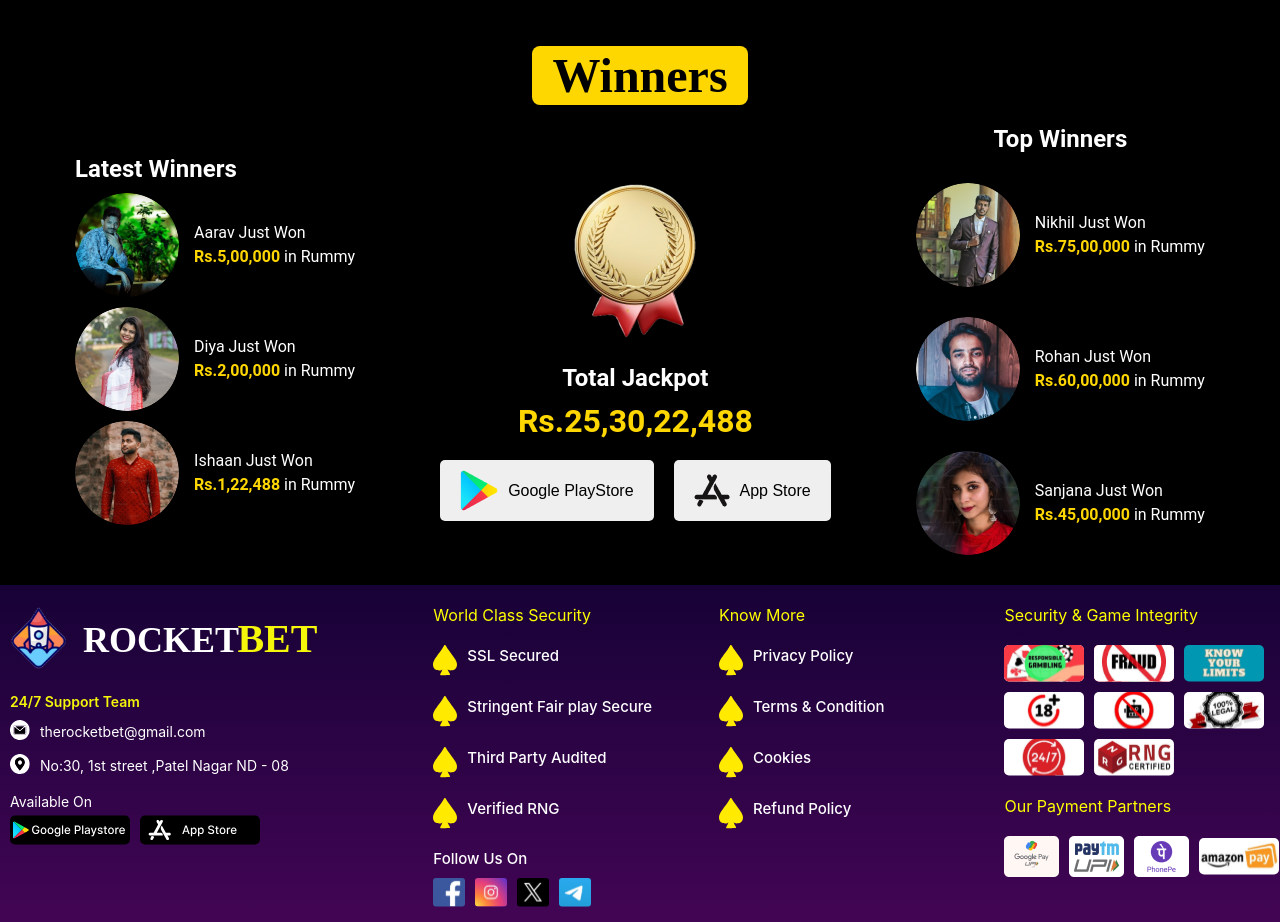
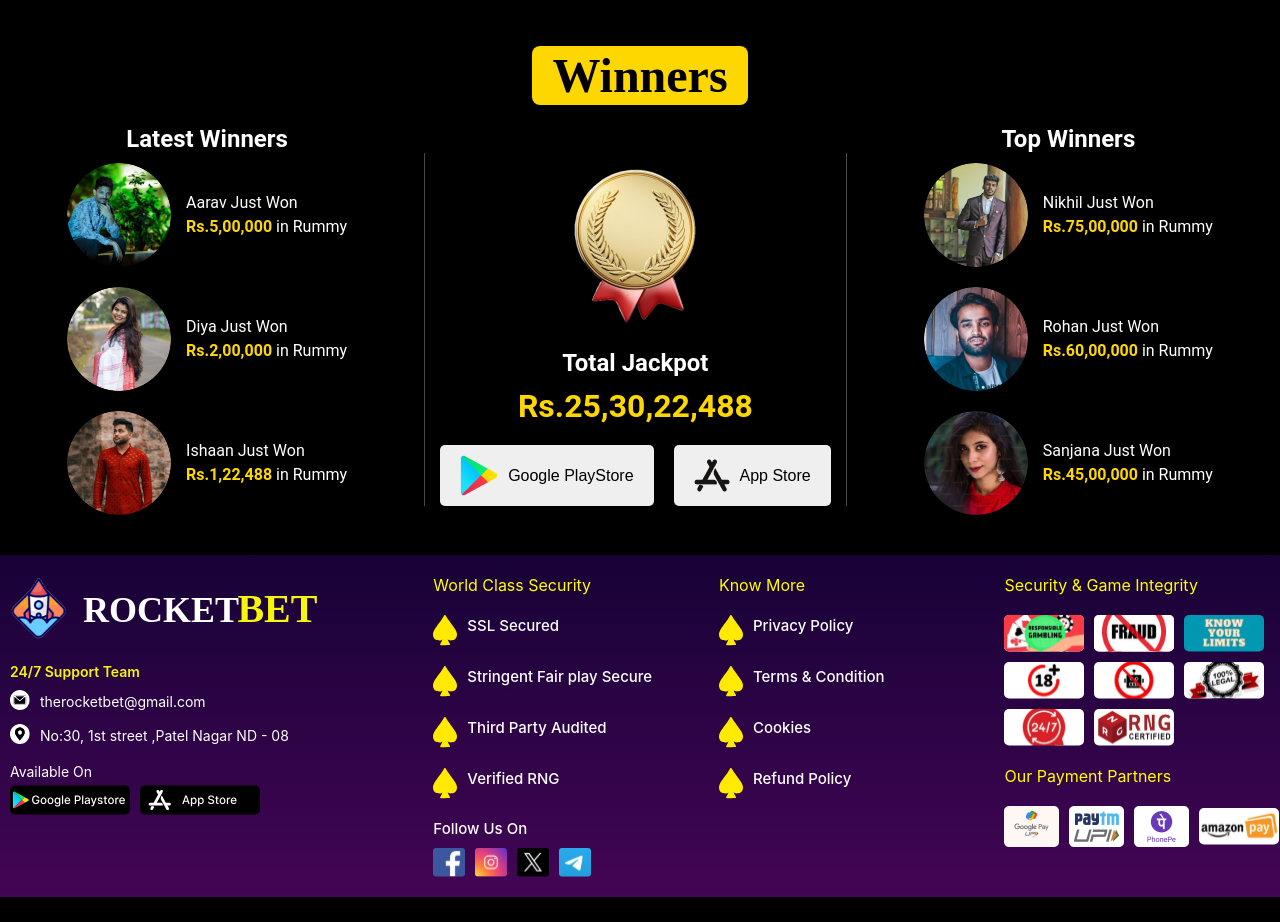
Before and after one commit to pprashantsingh/clientGame, a React (Create React App) app: page / in a window 1280 px wide. Shown: the part 2280-3202 px from the top of the page. After the commit the page ends 3177 px from the top, so only its background shows below. Built offline with nearby package versions, Linux system fonts and the light colour scheme.

Commit message:
change style

```diff
--- a/src/Componets/Winner/Winner.css
+++ b/src/Componets/Winner/Winner.css
@@ -34,12 +34,19 @@
     border-radius: 8px;
   }
 
+  .latest-winner{
+    display: flex;
+    flex-direction: column;
+    align-items: center;
+    /* border: 1px solid white; */
+  }
+
   .latest-winners-section,
   .top-winners-section {
     display: flex;
     flex-direction: column;
     align-items: center;
-    gap: 20px;
+    /* gap: 20px; */
   }
 
   .section-title {
@@ -53,14 +60,14 @@
     align-items: center;
     gap: 15px;
     transition: transform 0.2s ease-in-out;
-    margin-bottom: 10px;
+    margin-bottom: 20px;
   }
   .winner-item {
     display: flex;
     align-items: center;
     gap: 15px;
     transition: transform 0.2s ease-in-out;
-    margin-bottom: 10px;
+    margin-bottom: 20px;
   }
 
   .winner-item:hover{
@@ -86,7 +93,9 @@
     flex-direction: column;
     align-items: center;
     text-align: center;
-
+    padding: 0px 15px;
+    border-left: 1px solid #494949;
+    border-right: 1px solid #494949;
   }
 
 
--- a/src/Componets/Winner/Winner.jsx
+++ b/src/Componets/Winner/Winner.jsx
@@ -8,7 +8,7 @@ const Winner = () => {
       <div className="winner-heading-section">
         <button className="winner-heading">Winners</button>
       </div>
-<div className="winner_subconatiner">
+    <div className="winner_subconatiner">
       <div className="latest-winners-section">
         <div className="latest-winner">
           <p className="section-title">Latest Winners</p>
@@ -20,6 +20,9 @@ const Winner = () => {
                 <span>Rs.5,00,000</span> in Rummy
               </p>
             </div>
+            {/* <div className="winner_line_style">
+              <hr></hr>
+            </div> */}
           </div>
           <div className="winner-item">
             <img src={images.men2} alt="Diya" />
```
